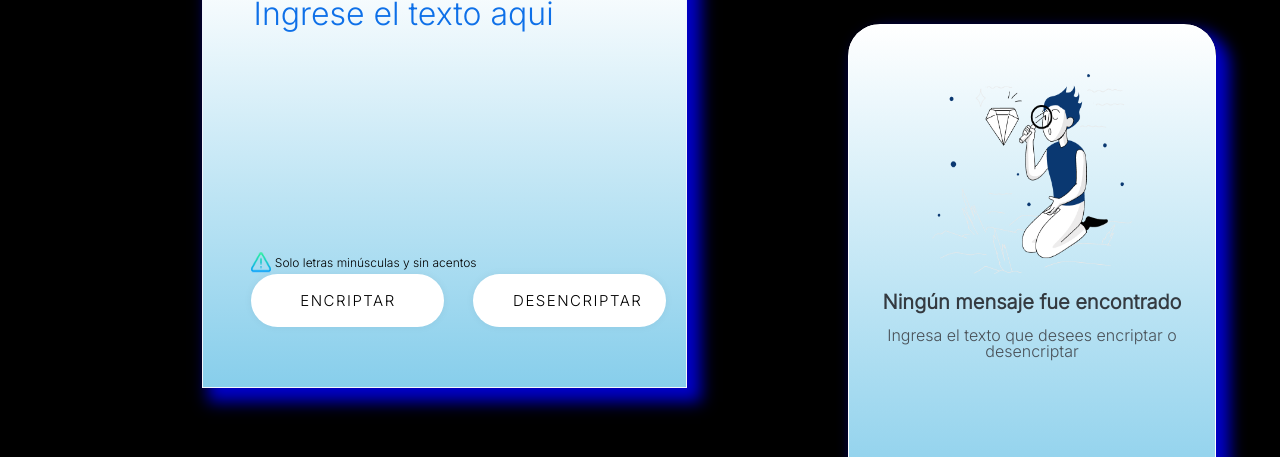
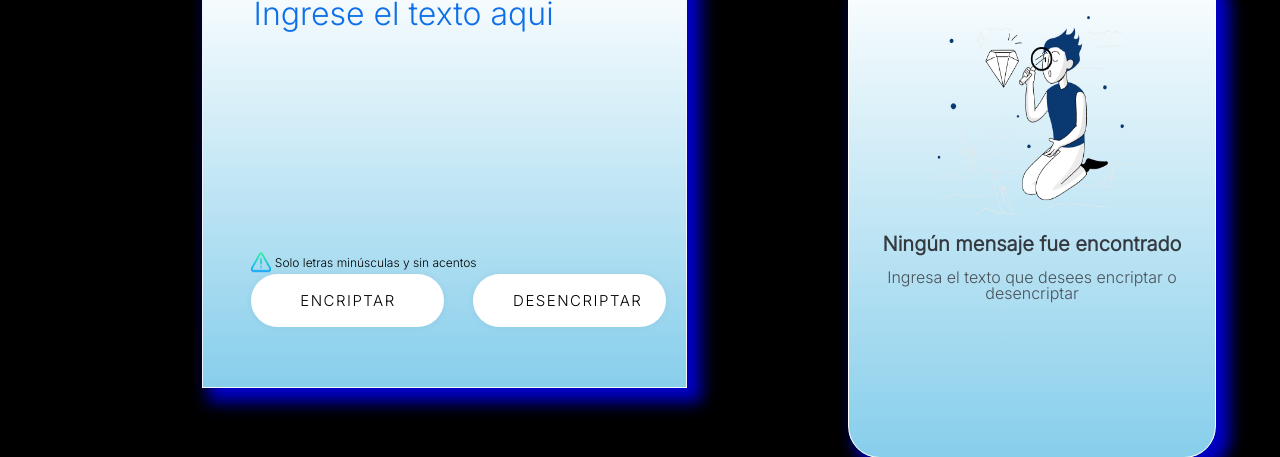
Before and after one commit to Alex-Huarina/Encriptador-Alex.github.io, a plain HTML site: page index.html in a window 1280 px wide. Shown: the part 104-561 px from the top of the page. Drawn offline with Linux system fonts and the light colour scheme; files whose address does not match are found by name.

Commit message:
Update styles.css

```diff
--- a/estilos/styles.css
+++ b/estilos/styles.css
@@ -142,7 +142,7 @@ button:active{
     text-align: center;
     height: 460px;
     border: 1px solid white;
-    margin: 10% 0% 0% 10%;
+    margin: 5% 0% 0% 10%;
 }
 #textoVacio{
     display: inline-block;
```
